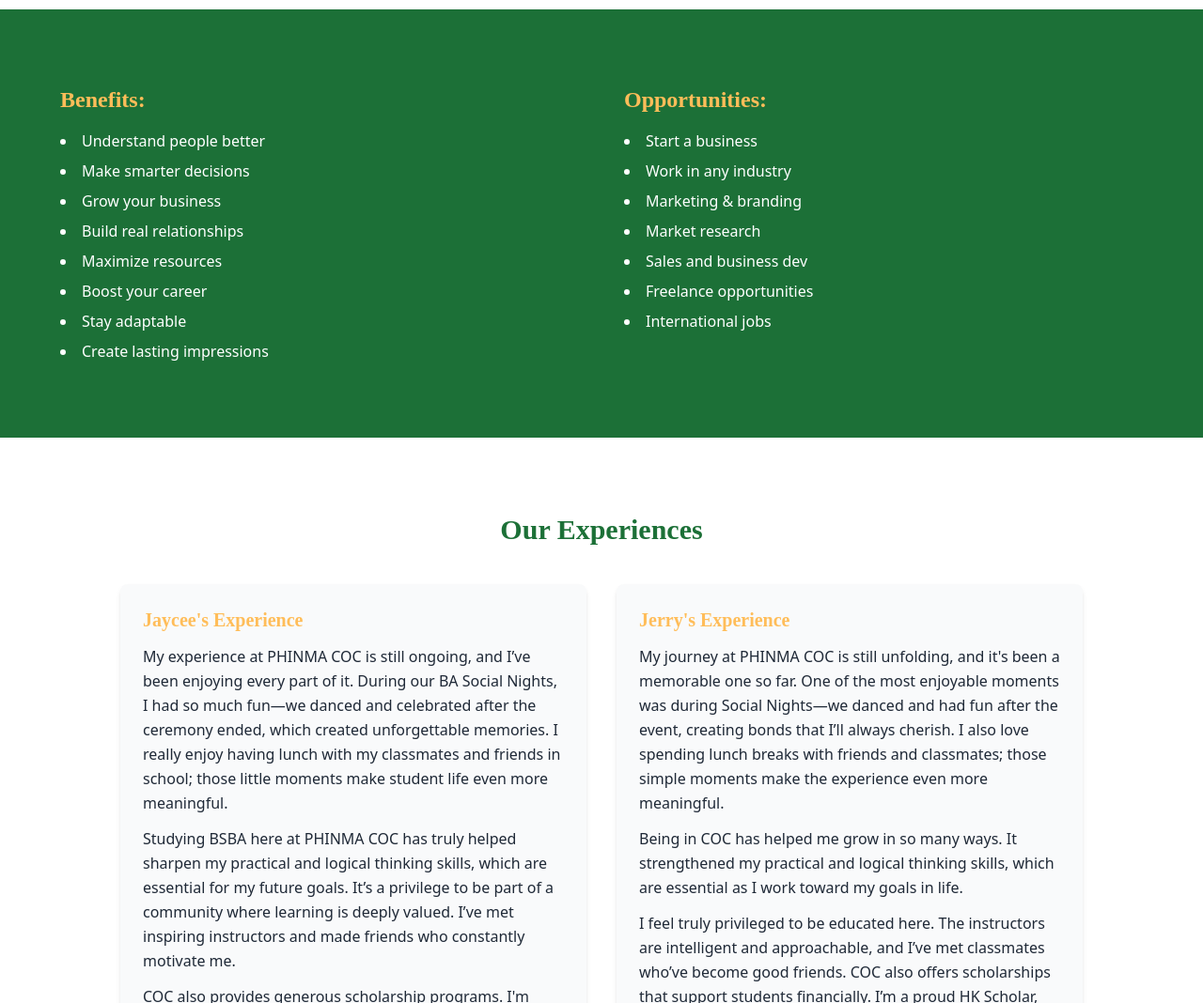
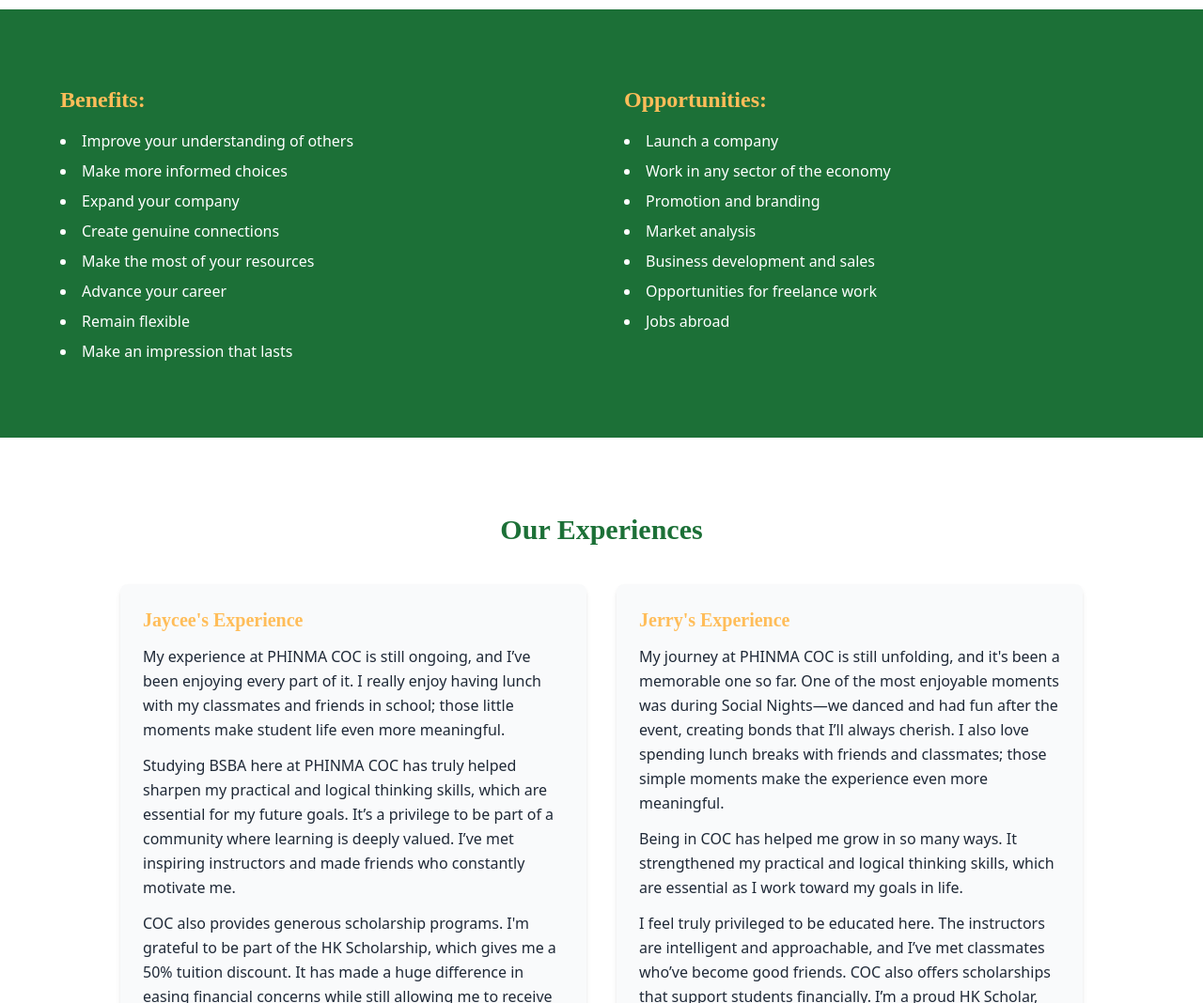
Before and after one commit to mabeyy/jayceejerry, a plain HTML site: page index.html in a window 1280 px wide. Shown: the part 3040-4108 px from the top of the page at 94% size. Drawn offline with nearby package versions, Linux system fonts and the light colour scheme.

Commit message:
edited contents

```diff
--- a/index.html
+++ b/index.html
@@ -141,27 +141,27 @@
       <div class="w-full md:w-1/2">
         <h3 class="text-2xl font-semibold text-[#FFBD59] mb-4 font-custom-big">Benefits:</h3>
         <ul class="list-disc list-inside space-y-2 text-base">
-          <li>Understand people better</li>
-          <li>Make smarter decisions</li>
-          <li>Grow your business</li>
-          <li>Build real relationships</li>
-          <li>Maximize resources</li>
-          <li>Boost your career</li>
-          <li>Stay adaptable</li>
-          <li>Create lasting impressions</li>
+          <li>Improve your understanding of others</li>
+          <li>Make more informed choices</li>
+          <li>Expand your company</li>
+          <li>Create genuine connections</li>
+          <li>Make the most of your resources</li>
+          <li>Advance your career</li>
+          <li>Remain flexible</li>
+          <li>Make an impression that lasts</li>
         </ul>
       </div>
 
       <div class="w-full md:w-1/2">
         <h3 class="text-2xl font-semibold text-[#FFBD59] mb-4 font-custom-big">Opportunities:</h3>
         <ul class="list-disc list-inside space-y-2 text-base">
-          <li>Start a business</li>
-          <li>Work in any industry</li>
-          <li>Marketing & branding</li>
-          <li>Market research</li>
-          <li>Sales and business dev</li>
-          <li>Freelance opportunities</li>
-          <li>International jobs</li>
+          <li>Launch a company</li>
+          <li>Work in any sector of the economy</li>
+          <li>Promotion and branding</li>
+          <li>Market analysis</li>
+          <li>Business development and sales</li>
+          <li>Opportunities for freelance work</li>
+          <li>Jobs abroad</li>
         </ul>
       </div>
 
@@ -175,7 +175,7 @@
       <div class="grid md:grid-cols-2 gap-8">
         <div class="bg-gray-50 p-6 rounded-lg shadow-md hover:shadow-lg transition space-y-3">
           <h3 class="text-xl font-semibold text-[#FFBD59] font-custom-big">Jaycee's Experience</h3>
-          <p>My experience at PHINMA COC is still ongoing, and I’ve been enjoying every part of it. During our BA Social Nights, I had so much fun—we danced and celebrated after the ceremony ended, which created unforgettable memories. I really enjoy having lunch with my classmates and friends in school; those little moments make student life even more meaningful.</p>
+          <p>My experience at PHINMA COC is still ongoing, and I’ve been enjoying every part of it. I really enjoy having lunch with my classmates and friends in school; those little moments make student life even more meaningful.</p>
           <p>Studying BSBA here at PHINMA COC has truly helped sharpen my practical and logical thinking skills, which are essential for my future goals. It’s a privilege to be part of a community where learning is deeply valued. I’ve met inspiring instructors and made friends who constantly motivate me.</p>
           <p>COC also provides generous scholarship programs. I'm grateful to be part of the HK Scholarship, which gives me a 50% tuition discount. It has made a huge difference in easing financial concerns while still allowing me to receive quality education. I’m truly thankful to be studying here, where opportunities for growth are always within reach.</p>
         </div>
```
